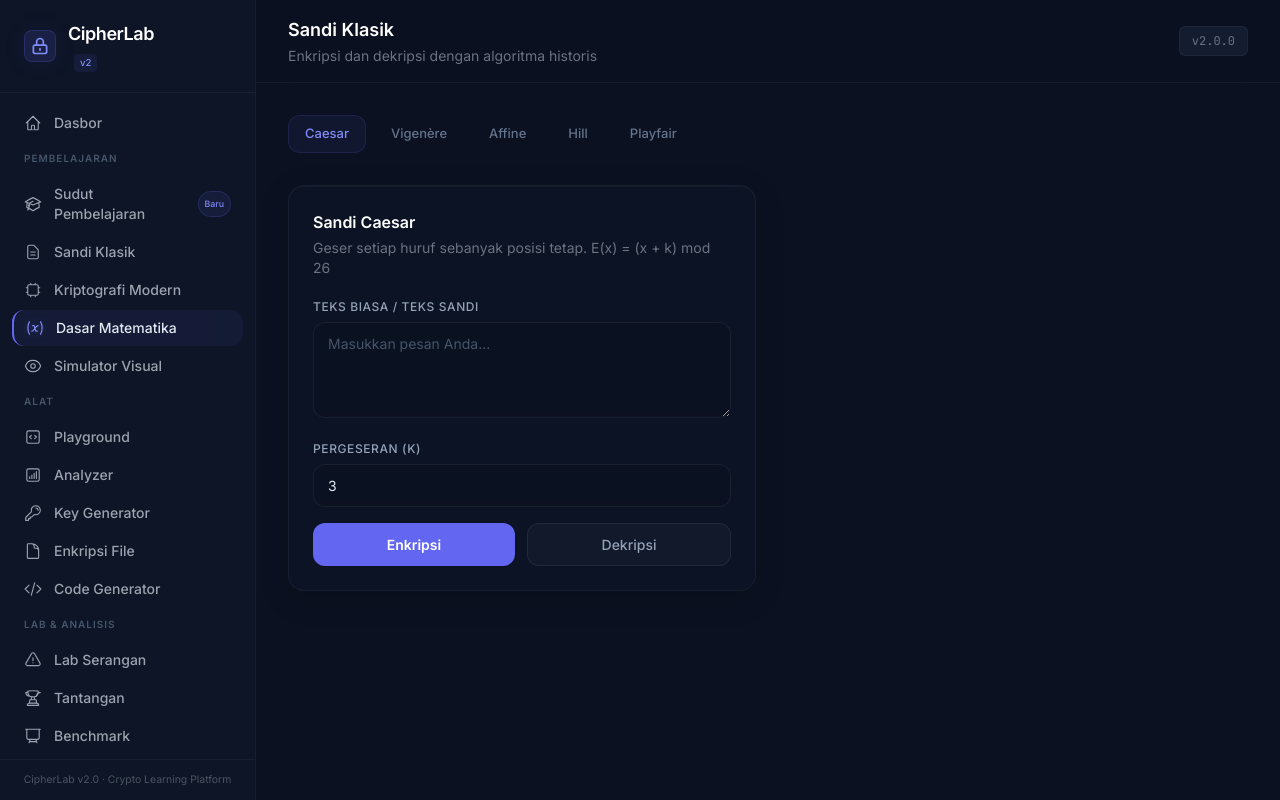
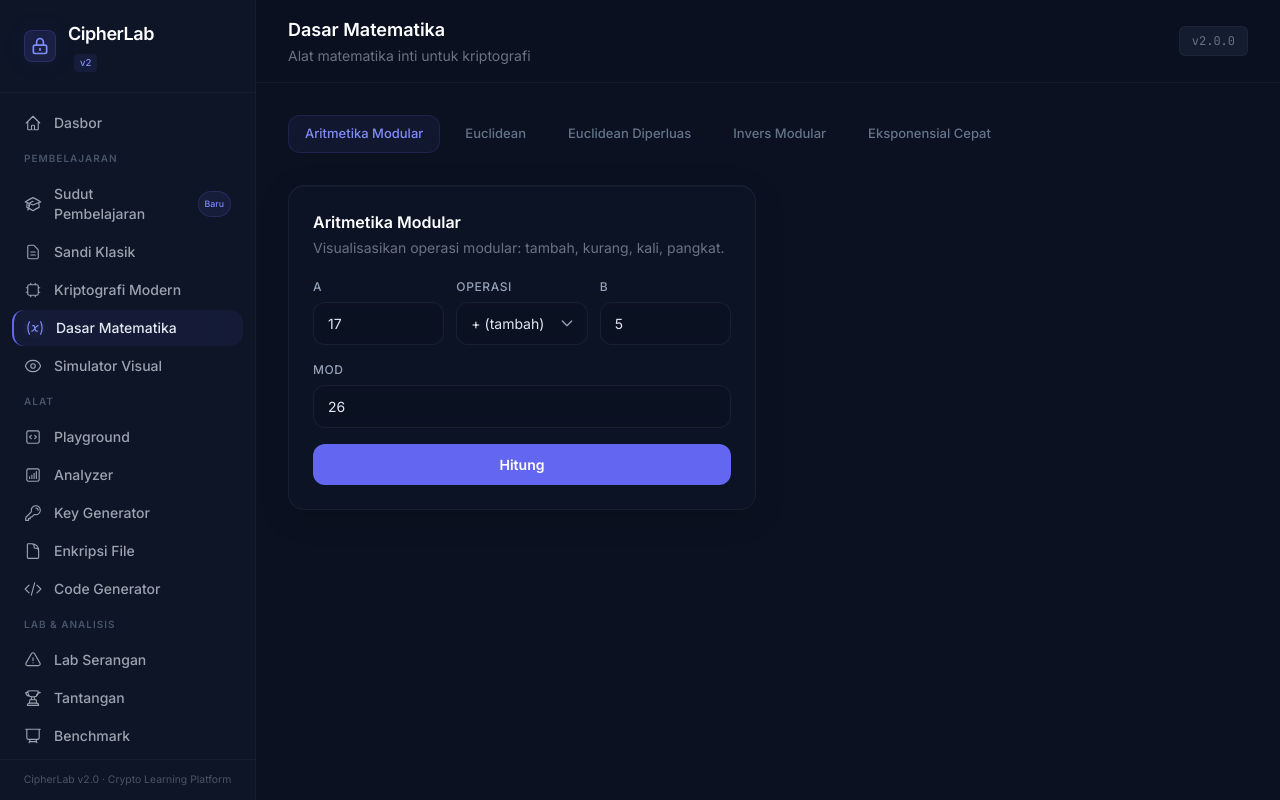
Before and after one commit to erga2904/Kriptografi, a Flask app: page /math in a window 1280 px wide. Run offline with Flask 3, Linux system fonts and the light colour scheme; some libraries are stand-ins or nearby versions.

Commit message:
Update math_tools.html

```diff
--- a/app/templates/math_tools.html
+++ b/app/templates/math_tools.html
@@ -1,288 +1,288 @@
 {% extends "base.html" %}
 
-{% block title %}Sandi Klasik — CipherLab{% endblock %}
-{% block page_title %}Sandi Klasik{% endblock %}
-{% block page_subtitle %}Enkripsi dan dekripsi dengan algoritma historis{% endblock %}
+{% block title %}Dasar Matematika — CipherLab{% endblock %}
+{% block page_title %}Dasar Matematika{% endblock %}
+{% block page_subtitle %}Alat matematika inti untuk kriptografi{% endblock %}
 
 {% block content %}
-<!-- Cipher Selector Tabs -->
+<!-- Tabs -->
 <div class="flex gap-2 mb-6 overflow-x-auto pb-2 flex-wrap">
-    <button onclick="selectCipher('caesar')" id="tab-caesar" class="cipher-tab active">Caesar</button>
-    <button onclick="selectCipher('vigenere')" id="tab-vigenere" class="cipher-tab">Vigenère</button>
-    <button onclick="selectCipher('affine')" id="tab-affine" class="cipher-tab">Affine</button>
-    <button onclick="selectCipher('hill')" id="tab-hill" class="cipher-tab">Hill</button>
-    <button onclick="selectCipher('playfair')" id="tab-playfair" class="cipher-tab">Playfair</button>
+    <button onclick="selectMath('modular')" id="tab-modular" class="cipher-tab active">Aritmetika Modular</button>
+    <button onclick="selectMath('euclidean')" id="tab-euclidean" class="cipher-tab">Euclidean</button>
+    <button onclick="selectMath('ext-euclidean')" id="tab-ext-euclidean" class="cipher-tab">Euclidean Diperluas</button>
+    <button onclick="selectMath('mod-inverse')" id="tab-mod-inverse" class="cipher-tab">Invers Modular</button>
+    <button onclick="selectMath('fast-exp')" id="tab-fast-exp" class="cipher-tab">Eksponensial Cepat</button>
 </div>
 
-<!-- ═══════════════ CAESAR ═══════════════ -->
-<div id="panel-caesar" class="cipher-panel">
+<!-- ═══════════════ MODULAR ARITHMETIC ═══════════════ -->
+<div id="panel-modular" class="math-panel">
     <div class="grid grid-cols-1 lg:grid-cols-2 gap-6">
         <div class="card-base p-6">
-            <h3 class="text-white font-semibold mb-1">Sandi Caesar</h3>
-            <p class="text-sm text-gray-500 mb-5">Geser setiap huruf sebanyak posisi tetap. E(x) = (x + k) mod 26</p>
+            <h3 class="text-white font-semibold mb-1">Aritmetika Modular</h3>
+            <p class="text-sm text-gray-500 mb-5">Visualisasikan operasi modular: tambah, kurang, kali, pangkat.</p>
             <div class="space-y-4">
-                <div>
-                    <label class="label">Teks Biasa / Teks Sandi</label>
-                    <textarea id="caesar-text" class="input-field h-24" placeholder="Masukkan pesan Anda..."></textarea>
+                <div class="grid grid-cols-3 gap-3">
+                    <div><label class="label">a</label><input type="number" id="mod-a" class="input-field" value="17"></div>
+                    <div>
+                        <label class="label">Operasi</label>
+                        <select id="mod-op" class="input-field">
+                            <option value="add">+ (tambah)</option>
+                            <option value="subtract">− (kurang)</option>
+                            <option value="multiply">× (kali)</option>
+                            <option value="power">^ (pangkat)</option>
+                        </select>
+                    </div>
+                    <div><label class="label">b</label><input type="number" id="mod-b" class="input-field" value="5"></div>
                 </div>
                 <div>
-                    <label class="label">Pergeseran (k)</label>
-                    <input type="number" id="caesar-shift" class="input-field" value="3" min="0" max="25">
+                    <label class="label">mod</label>
+                    <input type="number" id="mod-m" class="input-field" value="26">
                 </div>
-                <div class="flex gap-3">
-                    <button onclick="runCipher('caesar','encrypt')" class="btn-primary flex-1">Enkripsi</button>
-                    <button onclick="runCipher('caesar','decrypt')" class="btn-ghost flex-1">Dekripsi</button>
-                </div>
+                <button onclick="runMath('modular')" class="btn-primary w-full">Hitung</button>
             </div>
         </div>
-        <div id="result-caesar" class="card-base p-6 hidden">
+        <div id="result-modular" class="card-base p-6 hidden">
             <h3 class="text-white font-semibold mb-4">Hasil</h3>
-            <div id="result-caesar-content"></div>
+            <div id="result-modular-content"></div>
         </div>
     </div>
 </div>
 
-<!-- ═══════════════ VIGENERE ═══════════════ -->
-<div id="panel-vigenere" class="cipher-panel hidden">
+<!-- ═══════════════ EUCLIDEAN ═══════════════ -->
+<div id="panel-euclidean" class="math-panel hidden">
     <div class="grid grid-cols-1 lg:grid-cols-2 gap-6">
         <div class="card-base p-6">
-            <h3 class="text-white font-semibold mb-1">Sandi Vigenère</h3>
-            <p class="text-sm text-gray-500 mb-5">Substitusi polialfabetik menggunakan kata kunci. E(pᵢ) = (pᵢ + kᵢ) mod 26</p>
+            <h3 class="text-white font-semibold mb-1">Algoritma Euclidean</h3>
+            <p class="text-sm text-gray-500 mb-5">Hitung FPB dengan pembagian langkah demi langkah.</p>
             <div class="space-y-4">
-                <div>
-                    <label class="label">Teks Biasa / Teks Sandi</label>
-                    <textarea id="vigenere-text" class="input-field h-24" placeholder="Masukkan pesan Anda..."></textarea>
+                <div class="grid grid-cols-2 gap-3">
+                    <div><label class="label">a</label><input type="number" id="euc-a" class="input-field" value="252"></div>
+                    <div><label class="label">b</label><input type="number" id="euc-b" class="input-field" value="198"></div>
                 </div>
-                <div>
-                    <label class="label">Kunci (huruf saja)</label>
-                    <input type="text" id="vigenere-key" class="input-field" placeholder="RAHASIA">
-                </div>
-                <div class="flex gap-3">
-                    <button onclick="runCipher('vigenere','encrypt')" class="btn-primary flex-1">Enkripsi</button>
-                    <button onclick="runCipher('vigenere','decrypt')" class="btn-ghost flex-1">Dekripsi</button>
-                </div>
+                <button onclick="runMath('euclidean')" class="btn-primary w-full">Hitung FPB</button>
             </div>
         </div>
-        <div id="result-vigenere" class="card-base p-6 hidden">
+        <div id="result-euclidean" class="card-base p-6 hidden">
             <h3 class="text-white font-semibold mb-4">Hasil</h3>
-            <div id="result-vigenere-content"></div>
+            <div id="result-euclidean-content"></div>
         </div>
     </div>
 </div>
 
-<!-- ═══════════════ AFFINE ═══════════════ -->
-<div id="panel-affine" class="cipher-panel hidden">
+<!-- ═══════════════ EXTENDED EUCLIDEAN ═══════════════ -->
+<div id="panel-ext-euclidean" class="math-panel hidden">
     <div class="grid grid-cols-1 lg:grid-cols-2 gap-6">
         <div class="card-base p-6">
-            <h3 class="text-white font-semibold mb-1">Sandi Affine</h3>
-            <p class="text-sm text-gray-500 mb-5">E(x) = (ax + b) mod 26 di mana gcd(a, 26) = 1</p>
+            <h3 class="text-white font-semibold mb-1">Algoritma Euclidean Diperluas</h3>
+            <p class="text-sm text-gray-500 mb-5">Cari x, y sehingga ax + by = fpb(a, b).</p>
             <div class="space-y-4">
-                <div>
-                    <label class="label">Teks Biasa / Teks Sandi</label>
-                    <textarea id="affine-text" class="input-field h-24" placeholder="Masukkan pesan Anda..."></textarea>
+                <div class="grid grid-cols-2 gap-3">
+                    <div><label class="label">a</label><input type="number" id="ext-a" class="input-field" value="35"></div>
+                    <div><label class="label">b</label><input type="number" id="ext-b" class="input-field" value="15"></div>
                 </div>
-                <div class="grid grid-cols-2 gap-3">
-                    <div>
-                        <label class="label">a (koprima dengan 26)</label>
-                        <input type="number" id="affine-a" class="input-field" value="5">
-                    </div>
-                    <div>
-                        <label class="label">b</label>
-                        <input type="number" id="affine-b" class="input-field" value="8">
-                    </div>
-                </div>
-                <div class="flex gap-3">
-                    <button onclick="runCipher('affine','encrypt')" class="btn-primary flex-1">Enkripsi</button>
-                    <button onclick="runCipher('affine','decrypt')" class="btn-ghost flex-1">Dekripsi</button>
-                </div>
+                <button onclick="runMath('ext-euclidean')" class="btn-primary w-full">Hitung</button>
             </div>
         </div>
-        <div id="result-affine" class="card-base p-6 hidden">
-            <h3 class="text-white font-semibold mb-4">Hasil</h3>
-            <div id="result-affine-content"></div>
+        <div id="result-ext-euclidean" class="card-base p-6 hidden">
+            <h3 class="text-white font-semibold mb-4">Result</h3>
+            <div id="result-ext-euclidean-content"></div>
         </div>
     </div>
 </div>
 
-<!-- ═══════════════ HILL ═══════════════ -->
-<div id="panel-hill" class="cipher-panel hidden">
+<!-- ═══════════════ MODULAR INVERSE ═══════════════ -->
+<div id="panel-mod-inverse" class="math-panel hidden">
     <div class="grid grid-cols-1 lg:grid-cols-2 gap-6">
         <div class="card-base p-6">
-            <h3 class="text-white font-semibold mb-1">Sandi Hill</h3>
-            <p class="text-sm text-gray-500 mb-5">Perkalian matriks modulo 26. C = K · P mod 26</p>
+            <h3 class="text-white font-semibold mb-1">Modular Inverse</h3>
+            <p class="text-sm text-gray-500 mb-5">Find a⁻¹ mod m such that a · a⁻¹ ≡ 1 (mod m).</p>
             <div class="space-y-4">
-                <div>
-                    <label class="label">Teks Biasa / Teks Sandi</label>
-                    <textarea id="hill-text" class="input-field h-24" placeholder="Masukkan pesan (huruf saja)..."></textarea>
+                <div class="grid grid-cols-2 gap-3">
+                    <div><label class="label">a</label><input type="number" id="inv-a" class="input-field" value="7"></div>
+                    <div><label class="label">m</label><input type="number" id="inv-m" class="input-field" value="26"></div>
                 </div>
-                <div>
-                    <label class="label">Matriks Kunci (2×2, pisahkan dengan koma)</label>
-                    <input type="text" id="hill-key" class="input-field font-mono" placeholder="6,24,1;13,16,10;20,17,15" value="3,3;2,5">
-                    <p class="text-xs text-gray-500 mt-1">Format: baris1_a,baris1_b;baris2_a,baris2_b (misal 3,3;2,5 untuk 2×2)</p>
-                </div>
-                <div class="flex gap-3">
-                    <button onclick="runCipher('hill','encrypt')" class="btn-primary flex-1">Enkripsi</button>
-                    <button onclick="runCipher('hill','decrypt')" class="btn-ghost flex-1">Dekripsi</button>
-                </div>
+                <button onclick="runMath('mod-inverse')" class="btn-primary w-full">Find Inverse</button>
             </div>
         </div>
-        <div id="result-hill" class="card-base p-6 hidden">
-            <h3 class="text-white font-semibold mb-4">Hasil</h3>
-            <div id="result-hill-content"></div>
+        <div id="result-mod-inverse" class="card-base p-6 hidden">
+            <h3 class="text-white font-semibold mb-4">Result</h3>
+            <div id="result-mod-inverse-content"></div>
         </div>
     </div>
 </div>
 
-<!-- ═══════════════ PLAYFAIR ═══════════════ -->
-<div id="panel-playfair" class="cipher-panel hidden">
+<!-- ═══════════════ FAST EXPONENTIATION ═══════════════ -->
+<div id="panel-fast-exp" class="math-panel hidden">
     <div class="grid grid-cols-1 lg:grid-cols-2 gap-6">
         <div class="card-base p-6">
-            <h3 class="text-white font-semibold mb-1">Sandi Playfair</h3>
-            <p class="text-sm text-gray-500 mb-5">Substitusi digraf menggunakan kotak Polybius 5×5.</p>
+            <h3 class="text-white font-semibold mb-1">Fast Exponentiation</h3>
+            <p class="text-sm text-gray-500 mb-5">Square-and-multiply method for computing base^exp mod m efficiently.</p>
             <div class="space-y-4">
-                <div>
-                    <label class="label">Teks Biasa / Teks Sandi</label>
-                    <textarea id="playfair-text" class="input-field h-24" placeholder="Masukkan pesan Anda..."></textarea>
+                <div class="grid grid-cols-3 gap-3">
+                    <div><label class="label">Base</label><input type="number" id="fexp-base" class="input-field" value="7"></div>
+                    <div><label class="label">Exponent</label><input type="number" id="fexp-exp" class="input-field" value="560"></div>
+                    <div><label class="label">Mod</label><input type="number" id="fexp-mod" class="input-field" value="561"></div>
                 </div>
-                <div>
-                    <label class="label">Kunci</label>
-                    <input type="text" id="playfair-key" class="input-field" placeholder="MONARCHY">
-                </div>
-                <div class="flex gap-3">
-                    <button onclick="runCipher('playfair','encrypt')" class="btn-primary flex-1">Enkripsi</button>
-                    <button onclick="runCipher('playfair','decrypt')" class="btn-ghost flex-1">Dekripsi</button>
-                </div>
+                <button onclick="runMath('fast-exp')" class="btn-primary w-full">Compute</button>
             </div>
         </div>
-        <div id="result-playfair" class="card-base p-6 hidden">
-            <h3 class="text-white font-semibold mb-4">Hasil</h3>
-            <div id="result-playfair-content"></div>
+        <div id="result-fast-exp" class="card-base p-6 hidden">
+            <h3 class="text-white font-semibold mb-4">Result</h3>
+            <div id="result-fast-exp-content"></div>
         </div>
     </div>
 </div>
 
 <script>
-const CIPHERS = ['caesar','vigenere','affine','hill','playfair'];
+const MATH_PANELS = ['modular','euclidean','ext-euclidean','mod-inverse','fast-exp'];
 
-function selectCipher(name) {
-    CIPHERS.forEach(c => {
-        document.getElementById('panel-' + c).classList.toggle('hidden', c !== name);
-        document.getElementById('tab-' + c).classList.toggle('active', c === name);
+function selectMath(name) {
+    MATH_PANELS.forEach(m => {
+        document.getElementById('panel-' + m).classList.toggle('hidden', m !== name);
+        document.getElementById('tab-' + m).classList.toggle('active', m === name);
     });
 }
 
-function parseHillKey(str) {
-    return str.split(';').map(row => row.split(',').map(Number));
-}
+async function runMath(panel) {
+    const btn = event.target; btn.classList.add('loading'); btn.disabled = true;
+    let url, body;
 
-async function runCipher(cipher, mode) {
-    const btn = event.target;
-    btn.classList.add('loading');
-    btn.disabled = true;
-
-    let body = { mode };
-    switch(cipher) {
-        case 'caesar':
-            body.text = document.getElementById('caesar-text').value;
-            body.shift = parseInt(document.getElementById('caesar-shift').value);
+    switch(panel) {
+        case 'modular':
+            url = '/api/math/modular';
+            body = {
+                a: parseInt(document.getElementById('mod-a').value),
+                b: parseInt(document.getElementById('mod-b').value),
+                mod: parseInt(document.getElementById('mod-m').value),
+                operation: document.getElementById('mod-op').value
+            };
             break;
-        case 'vigenere':
-            body.text = document.getElementById('vigenere-text').value;
-            body.key = document.getElementById('vigenere-key').value;
+        case 'euclidean':
+            url = '/api/math/euclidean';
+            body = {
+                a: parseInt(document.getElementById('euc-a').value),
+                b: parseInt(document.getElementById('euc-b').value)
+            };
             break;
-        case 'affine':
-            body.text = document.getElementById('affine-text').value;
-            body.a = parseInt(document.getElementById('affine-a').value);
-            body.b = parseInt(document.getElementById('affine-b').value);
+        case 'ext-euclidean':
+            url = '/api/math/extended-euclidean';
+            body = {
+                a: parseInt(document.getElementById('ext-a').value),
+                b: parseInt(document.getElementById('ext-b').value)
+            };
             break;
-        case 'hill':
-            body.text = document.getElementById('hill-text').value;
-            body.key_matrix = parseHillKey(document.getElementById('hill-key').value);
+        case 'mod-inverse':
+            url = '/api/math/mod-inverse';
+            body = {
+                a: parseInt(document.getElementById('inv-a').value),
+                m: parseInt(document.getElementById('inv-m').value)
+            };
             break;
-        case 'playfair':
-            body.text = document.getElementById('playfair-text').value;
-            body.key = document.getElementById('playfair-key').value;
+        case 'fast-exp':
+            url = '/api/math/fast-exp';
+            body = {
+                base: parseInt(document.getElementById('fexp-base').value),
+                exp: parseInt(document.getElementById('fexp-exp').value),
+                mod: parseInt(document.getElementById('fexp-mod').value)
+            };
             break;
     }
 
     try {
-        const res = await fetch('/api/classical/' + cipher, {
+        const res = await fetch(url, {
             method: 'POST',
             headers: { 'Content-Type': 'application/json' },
             body: JSON.stringify(body)
         });
         const data = await res.json();
-        if (data.error) {
-            showError('result-' + cipher + '-content', data.error);
-        } else {
-            renderClassicalResult(cipher, data);
-        }
-        document.getElementById('result-' + cipher).classList.remove('hidden');
-        document.getElementById('result-' + cipher).classList.add('animate-slide-up');
+        renderMathResult(panel, data);
+        document.getElementById('result-' + panel).classList.remove('hidden');
+        document.getElementById('result-' + panel).classList.add('animate-slide-up');
     } catch(e) {
-        showError('result-' + cipher + '-content', 'Request failed: ' + e.message);
-        document.getElementById('result-' + cipher).classList.remove('hidden');
+        document.getElementById('result-' + panel + '-content').innerHTML =
+            `<div class="text-red-400 text-sm">${e.message}</div>`;
+        document.getElementById('result-' + panel).classList.remove('hidden');
     } finally {
-        btn.classList.remove('loading');
-        btn.disabled = false;
+        btn.classList.remove('loading'); btn.disabled = false;
     }
 }
 
-function showError(id, msg) {
-    document.getElementById(id).innerHTML = `<div class="text-red-400 text-sm">${msg}</div>`;
-}
+function renderMathResult(panel, data) {
+    const el = document.getElementById('result-' + panel + '-content');
+    if (data.error) { el.innerHTML = `<div class="text-red-400 text-sm">${data.error}</div>`; return; }
 
-function renderClassicalResult(cipher, data) {
-    const container = document.getElementById('result-' + cipher + '-content');
     let html = '';
 
-    // Output
-    html += `<div class="mb-4">
-        <span class="label">Keluaran</span>
-        <div class="font-mono text-accent-light bg-surface-900 p-3 rounded-lg border border-border-subtle text-sm break-all select-all">${escapeHtml(data.output)}</div>
-    </div>`;
+    // Main result
+    if (data.result !== undefined) {
+        html += `<div class="mb-4"><span class="label">Result</span>
+            <div class="text-2xl font-bold text-accent-light font-mono">${data.result}</div></div>`;
+    }
+    if (data.gcd !== undefined) {
+        html += `<div class="mb-4"><span class="label">GCD</span>
+            <div class="text-2xl font-bold text-accent-light font-mono">${data.gcd}</div></div>`;
+    }
+    if (data.inverse !== undefined) {
+        html += `<div class="mb-4"><span class="label">Inverse</span>
+            <div class="text-2xl font-bold text-accent-light font-mono">${data.inverse}</div></div>`;
+    }
+    if (data.exists === false) {
+        html += `<div class="text-red-400 text-sm mb-4">${data.reason}</div>`;
+    }
+    if (data.x !== undefined && data.y !== undefined) {
+        html += `<div class="grid grid-cols-2 gap-3 mb-4">
+            <div class="bg-surface-900 p-3 rounded border border-border-subtle text-center">
+                <div class="text-xs text-gray-500">x</div><div class="font-mono text-white">${data.x}</div>
+            </div>
+            <div class="bg-surface-900 p-3 rounded border border-border-subtle text-center">
+                <div class="text-xs text-gray-500">y</div><div class="font-mono text-white">${data.y}</div>
+            </div>
+        </div>`;
+    }
 
     // Math formula
     if (data.math) {
-        html += `<div class="mb-4">
-            <span class="label">Rumus</span>
-            <div class="font-mono text-sm text-gray-300 bg-surface-900 p-3 rounded-lg border border-border-subtle break-all">${escapeHtml(data.math)}</div>
-        </div>`;
+        html += `<div class="mb-4"><span class="label">Formula</span>
+            <div class="font-mono text-sm text-gray-300 bg-surface-900 p-3 rounded-lg border border-border-subtle break-all">${escapeHtml(data.math)}</div></div>`;
     }
 
-    // Playfair matrix
-    if (cipher === 'playfair' && data.matrix) {
-        html += `<div class="mb-4"><span class="label">Matriks 5×5</span><div class="grid grid-cols-5 gap-1 max-w-[200px]">`;
-        data.matrix.forEach(row => {
-            row.forEach(ch => {
-                html += `<div class="w-9 h-9 flex items-center justify-center bg-surface-900 border border-border-subtle rounded text-sm font-mono text-accent-light">${ch}</div>`;
-            });
-        });
-        html += `</div></div>`;
+    // Verification
+    if (data.verification) {
+        html += `<div class="mb-4"><span class="label">Verification</span>
+            <div class="font-mono text-xs text-green-400 bg-surface-900 p-2 rounded border border-border-subtle">${escapeHtml(data.verification)}</div></div>`;
     }
 
-    // Steps (collapsible)
-    if (data.steps && data.steps.length > 0) {
-        html += `<details class="mt-4">
-            <summary class="cursor-pointer text-sm text-gray-400 hover:text-gray-200 transition-colors select-none">
-                Tampilkan ${data.steps.length} langkah
-            </summary>
-            <div class="mt-3 space-y-2 max-h-64 overflow-y-auto pr-2">`;
-        data.steps.forEach((step, i) => {
-            html += `<div class="flex items-start gap-3 text-xs font-mono bg-surface-900 p-2.5 rounded border border-border-subtle">
-                <span class="text-gray-500 flex-shrink-0 w-6">${i}</span>
-                <span class="text-gray-300">${escapeHtml(step.formula || step.rule || JSON.stringify(step))}</span>
-                <span class="text-accent-light ml-auto flex-shrink-0">${escapeHtml(step.result || '')}</span>
-            </div>`;
-        });
-        html += `</div></details>`;
+    // Binary representation for fast exp
+    if (data.binary_exponent) {
+        html += `<div class="mb-4"><span class="label">Binary Exponent</span>
+            <div class="font-mono text-sm text-gray-300 bg-surface-900 p-2 rounded border border-border-subtle tracking-wider break-all">${data.binary_exponent.split('').map((b,i) => `<span class="${b==='1' ? 'text-accent-light' : 'text-gray-500'}">${b}</span>`).join('')}</div></div>`;
     }
 
-    container.innerHTML = html;
+    // Steps
+    if (data.steps && data.steps.length > 0) {
+        html += `<details class="mt-3"><summary class="cursor-pointer text-sm text-gray-400 hover:text-gray-200 transition-colors select-none">Show ${data.steps.length} step(s)</summary>
+            <div class="mt-3 overflow-x-auto">
+            <table class="w-full text-xs font-mono"><thead><tr class="text-gray-500 border-b border-border-subtle">`;
+
+        // Determine columns from first step
+        const keys = Object.keys(data.steps[0]);
+        keys.forEach(k => { html += `<th class="text-left p-2">${k}</th>`; });
+        html += `</tr></thead><tbody>`;
+        data.steps.forEach(step => {
+            html += `<tr class="border-b border-border-subtle hover:bg-surface-700/30">`;
+            keys.forEach(k => {
+                const v = step[k];
+                html += `<td class="p-2 text-gray-300">${typeof v === 'object' ? JSON.stringify(v) : escapeHtml(String(v))}</td>`;
+            });
+            html += `</tr>`;
+        });
+        html += `</tbody></table></div></details>`;
+    }
+
+    el.innerHTML = html;
 }
 
 function escapeHtml(str) {
-    if (typeof str !== 'string') str = String(str);
     const div = document.createElement('div');
     div.textContent = str;
     return div.innerHTML;
```
